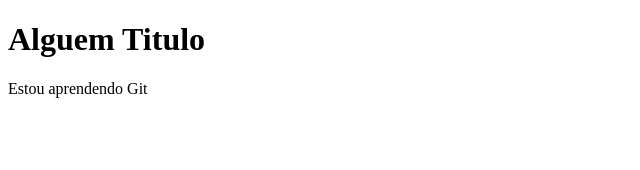
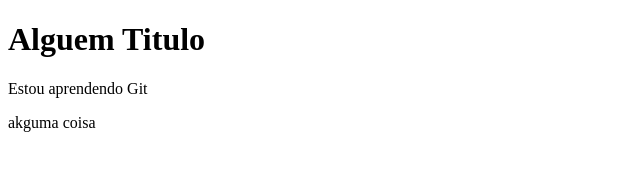
Before and after one commit to Eveton22/Tutorial_Git, a plain HTML site: page index.html in a window 1280 px wide. Shown: the whole page, without its empty margins (0-640 px from the left). Drawn offline with Linux system fonts and the light colour scheme.

Commit message:
Nova demanda

```diff
--- a/index.html
+++ b/index.html
@@ -9,5 +9,6 @@
 <body>
     <h1>Alguem Titulo</h1>
     <p>Estou aprendendo Git</p>
+    <p>akguma coisa</p>
 </body>
 </html>
```
